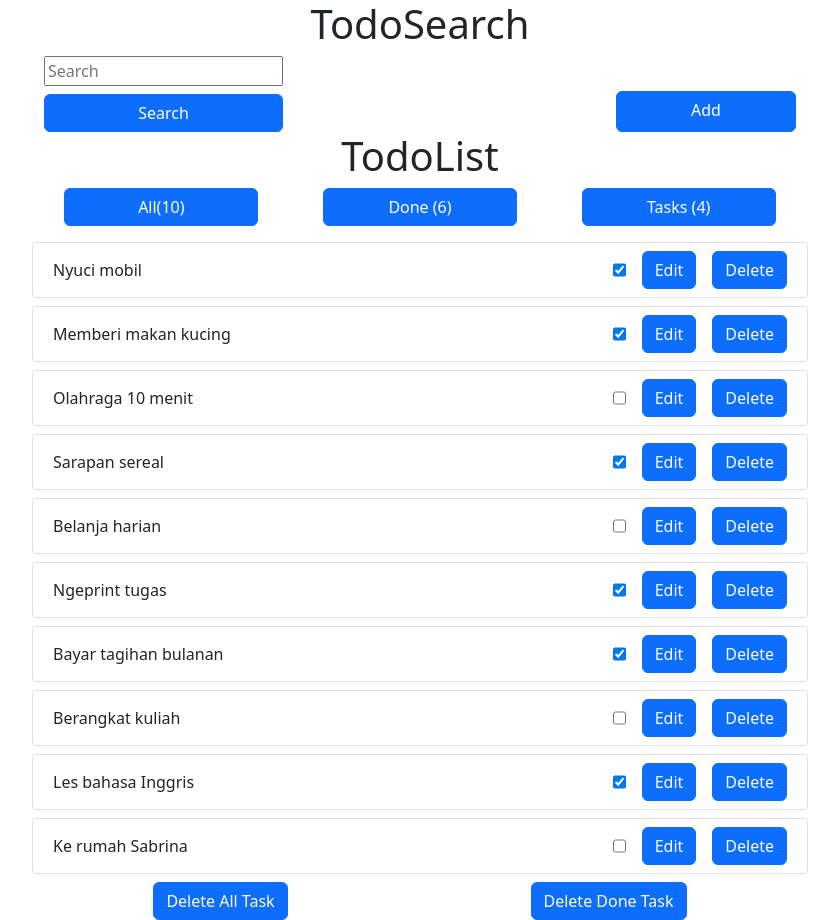
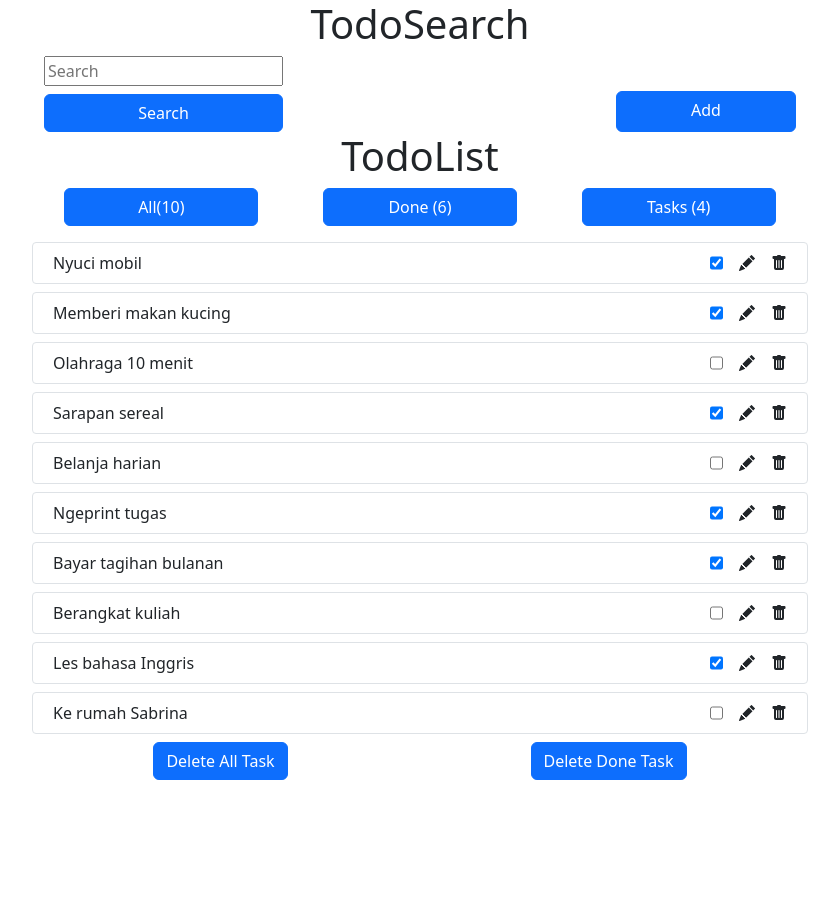
Before and after one commit to Lambadya14/challenge03, a React (Create React App) app: page / in a window 1280 px wide. Shown: the whole page, without its empty margins (220-1059 px from the left). After the commit the page ends 800 px from the top, so only its background shows below. Built offline with nearby package versions, Linux system fonts and the light colour scheme.

Commit message:
add icon

```diff
--- a/src/components/TodoButton.jsx
+++ b/src/components/TodoButton.jsx
@@ -1,6 +1,7 @@
 import React, { useState } from "react";
 import { Button, Container } from "react-bootstrap";
-
+import { BsFillPencilFill } from "react-icons/bs";
+import { BsTrashFill } from "react-icons/bs";
 
 function TodoButton({ task, onChange, onDelete }) {
   const [isEditing, setIsEditing] = useState(false);
@@ -35,8 +36,8 @@ function TodoButton({ task, onChange, onDelete }) {
               });
             }}
           />
-          <Button onClick={() => setIsEditing(true)}>Edit</Button>
-          <Button onClick={() => onDelete(task.id)}>Delete</Button>
+          <BsFillPencilFill onClick={() => setIsEditing(true)} />
+          <BsTrashFill onClick={() => onDelete(task.id)} />
         </div>
       </>
     );
```
